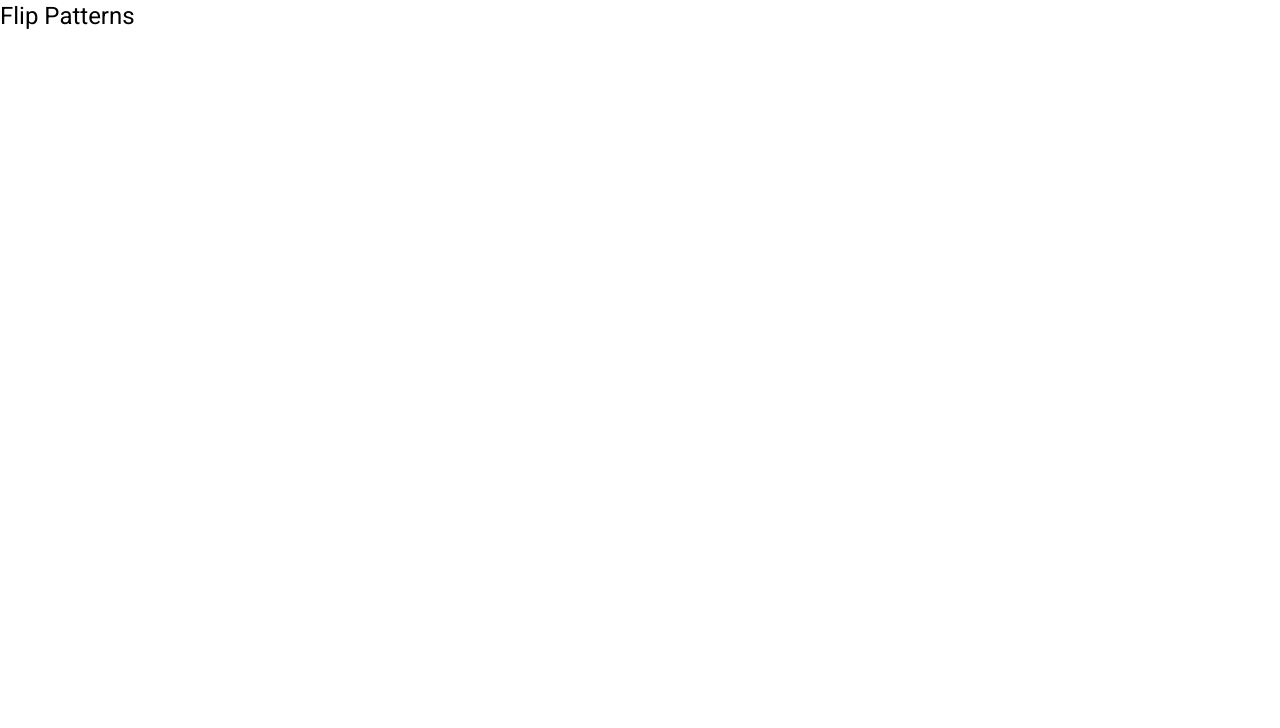
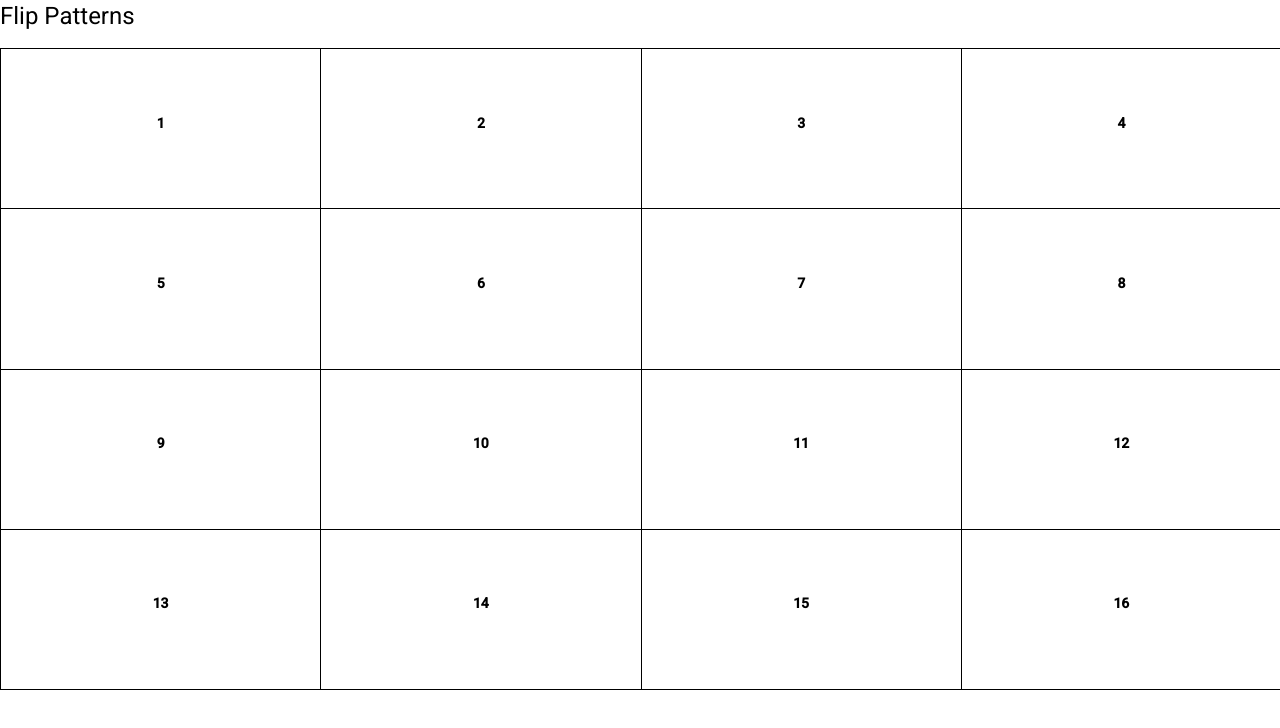
Before and after one commit to michael-small/flip-patterns, an Angular app: page / in a window 1280 px wide. Shown: the top 728 px of the page. Built offline with nearby package versions, Linux system fonts and the light colour scheme.

Commit message:
Add toggleable mat-tiles

```diff
--- a/src/app/app.component.html
+++ b/src/app/app.component.html
@@ -1 +1,2 @@
 <h1>Flip Patterns</h1>
+<app-tile-grid></app-tile-grid>
--- /dev/null
+++ b/src/app/components/tile-grid/tile-grid.component.html
@@ -0,0 +1,10 @@
+<mat-grid-list cols="{{ cols }}" rowHeight="2:1">
+  <mat-grid-tile
+    *ngFor="let tile of tiles"
+    class="tile"
+    (click)="logTileNum(tile.num)"
+    [ngClass]="{ toggled: tile.toggled }"
+  >
+    <p>{{ tile.num }}</p>
+  </mat-grid-tile>
+</mat-grid-list>
--- /dev/null
+++ b/src/app/components/tile-grid/tile-grid.component.scss
@@ -0,0 +1,12 @@
+.tile {
+  border: 1px solid black;
+  p {
+    font-weight: bolder;
+  }
+}
+
+.toggled {
+  background-color: black;
+  color: white;
+  border: 1px solid white;
+}
--- /dev/null
+++ b/src/app/components/tile-grid/tile-grid.component.ts
@@ -0,0 +1,41 @@
+import { Component, OnInit } from '@angular/core';
+
+export interface Tile {
+  num: number;
+  toggled: boolean;
+}
+
+@Component({
+  selector: 'app-tile-grid',
+  templateUrl: './tile-grid.component.html',
+  styleUrls: ['./tile-grid.component.scss'],
+})
+export class TileGridComponent implements OnInit {
+  cols: number = 4;
+  tiles: Tile[] = [
+    { num: 1, toggled: false },
+    { num: 2, toggled: false },
+    { num: 3, toggled: false },
+    { num: 4, toggled: false },
+    { num: 5, toggled: false },
+    { num: 6, toggled: false },
+    { num: 7, toggled: false },
+    { num: 8, toggled: false },
+    { num: 9, toggled: false },
+    { num: 10, toggled: false },
+    { num: 11, toggled: false },
+    { num: 12, toggled: false },
+    { num: 13, toggled: false },
+    { num: 14, toggled: false },
+    { num: 15, toggled: false },
+    { num: 16, toggled: false },
+  ];
+
+  constructor() {}
+
+  ngOnInit(): void {}
+
+  logTileNum(number: number) {
+    this.tiles[number - 1].toggled = !this.tiles[number - 1].toggled;
+  }
+}
```
Also changed, not shown: src/app/app.module.ts (+8 -1 lines), src/app/components/components.module.ts (+6 -7 lines), src/app/material.module.ts (added, +10 -0 lines), 1 other file (tests, documents, lock files or other folders).
